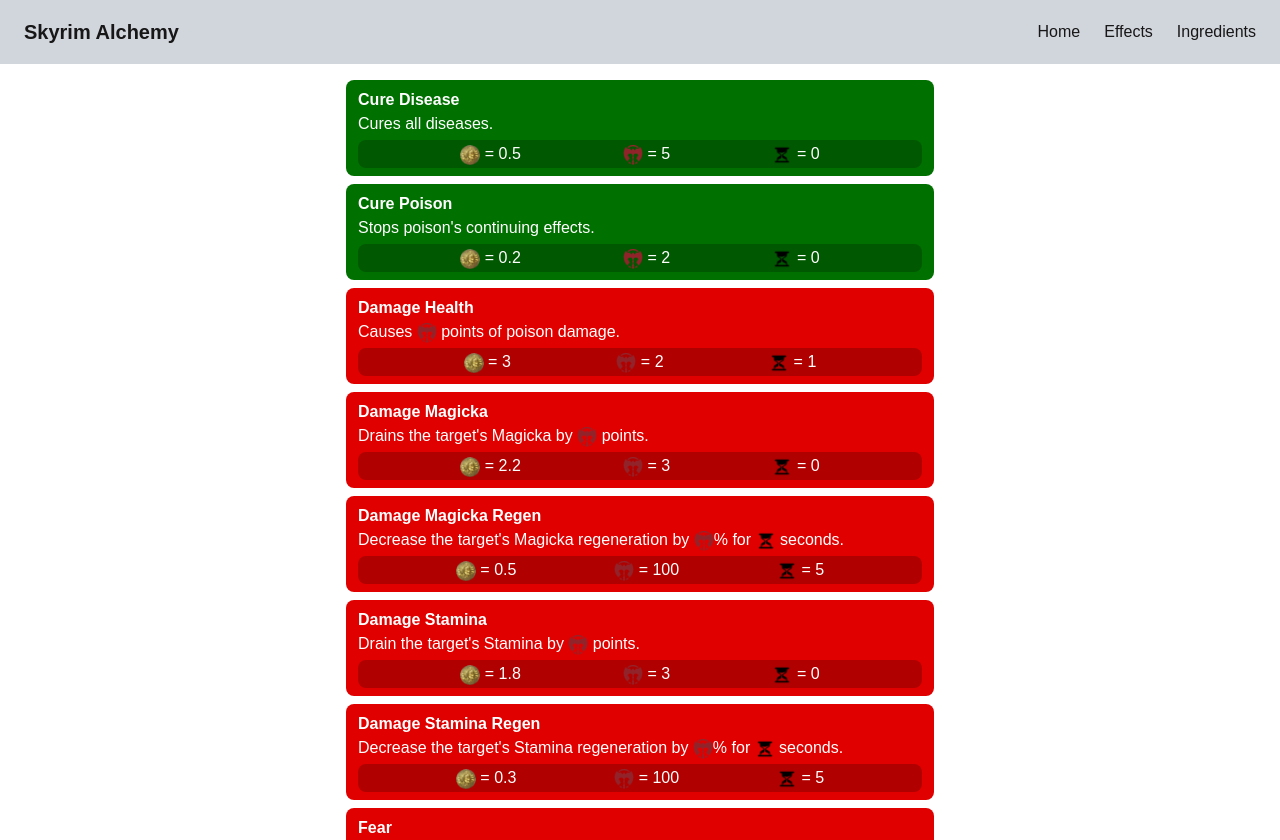
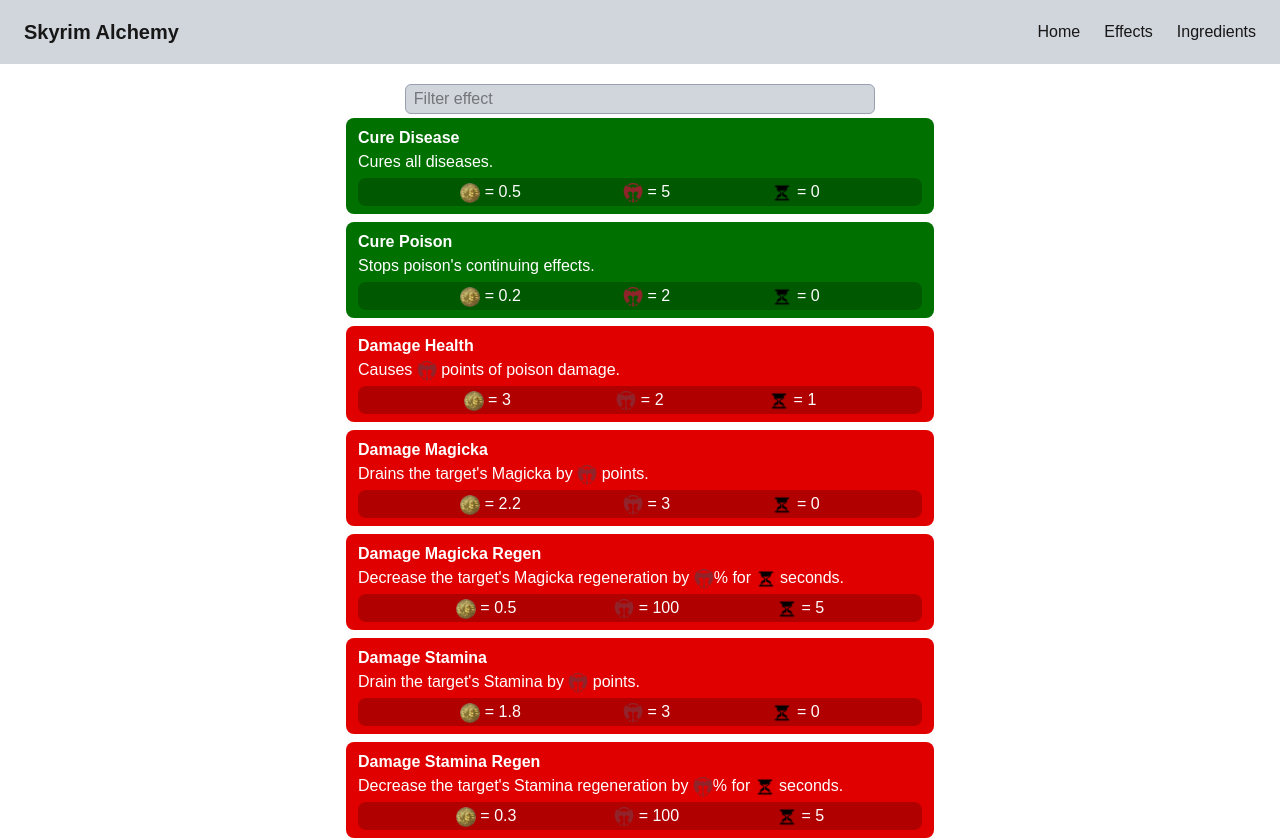
Before and after one commit to Treborace213/skyrim-alchemy, a Next.js app: page /skyrim-alchemy/effects in a window 1280 px wide. Shown: the top 840 px of the page. Built offline with nearby package versions, Linux system fonts and the light colour scheme.

Commit message:
Added a search bar for effects page.

```diff
--- a/src/app/effects/page.tsx
+++ b/src/app/effects/page.tsx
@@ -2,13 +2,28 @@
 
 import EffectsBlock from "@/components/EffectsBlock";
 import useDataManager from "@/hooks/useDataManager";
+import { useMemo, useState } from "react";
 
 export default function EffectsPage() {
     const { dataManager } = useDataManager();
+    const [inputText, setInputText] = useState("");
+
+    const effectList = useMemo(() => {
+        return dataManager?.effects.filter((e) => e.name.toLowerCase().includes(inputText.toLowerCase())) ?? [];
+    }, [dataManager, inputText])
 
     if (!dataManager) return <div>Loading...</div>
 
     return (
-        <EffectsBlock effects={dataManager.effects} />
+        <div className="flex flex-col items-center">
+            <input
+                placeholder="Filter effect"
+                value={inputText}
+                onChange={(e) => setInputText(e.target.value)}
+                className="search-bar w-min-80 w-8/10"
+            />
+
+            <EffectsBlock effects={effectList} />
+        </div>
     );
 }
--- a/src/components/ingredientSearch/IngredientSearch.tsx
+++ b/src/components/ingredientSearch/IngredientSearch.tsx
@@ -72,7 +72,7 @@
                 placeholder="Filter name"
                 value={nameInput}
                 onChange={(e) => setNameInput(e.target.value)}
-                className="rounded-md border px-2 py-0.5 bg-menu w-80 m-1"
+                className="search-bar w-80"
             />
 
             {/* Effect Search */}
--- a/src/globals.css
+++ b/src/globals.css
@@ -73,3 +73,7 @@
 .w-page-min{
   width: var(--w-page-min);
 }
+
+.search-bar {
+  @apply rounded-md border px-2 py-0.5 bg-menu m-1;
+}
```
